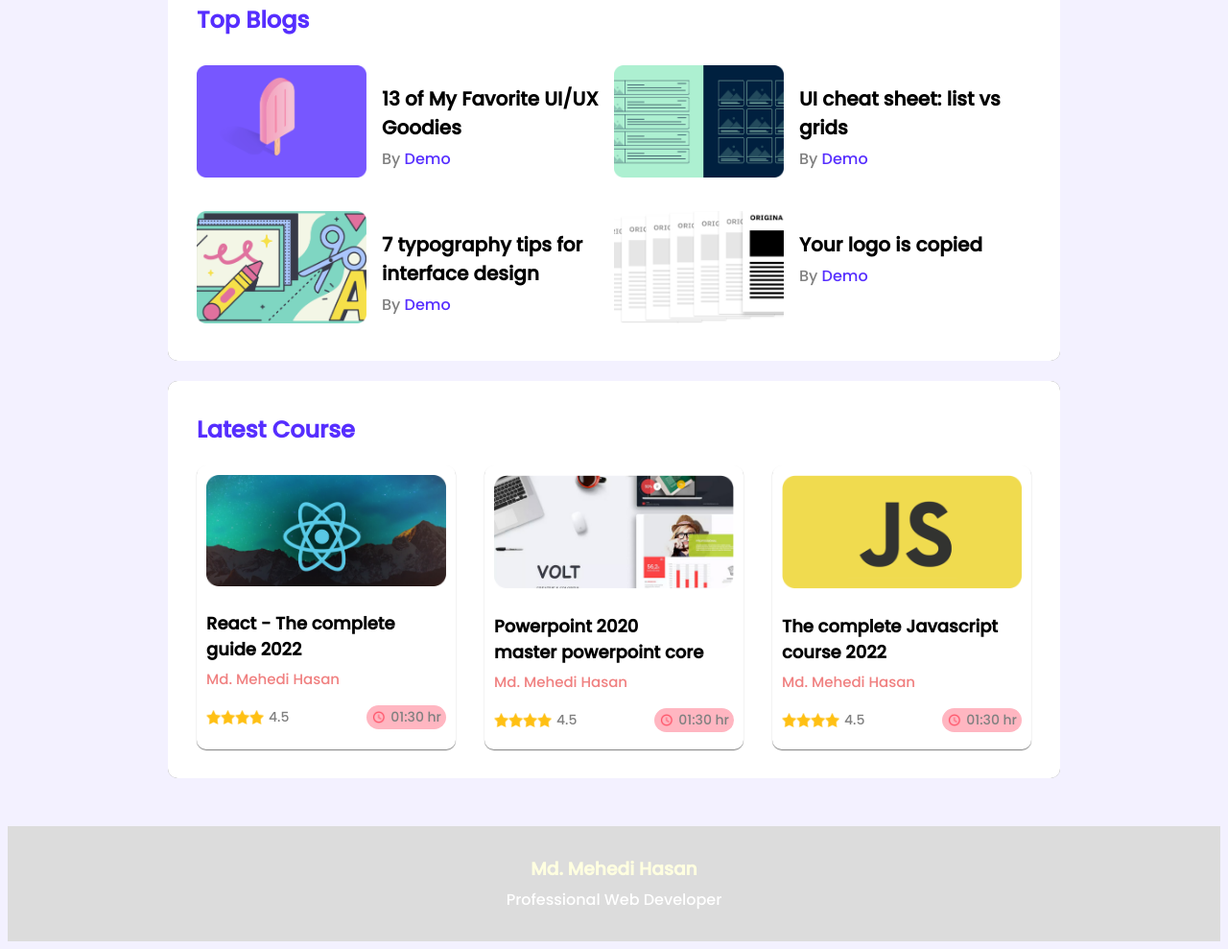
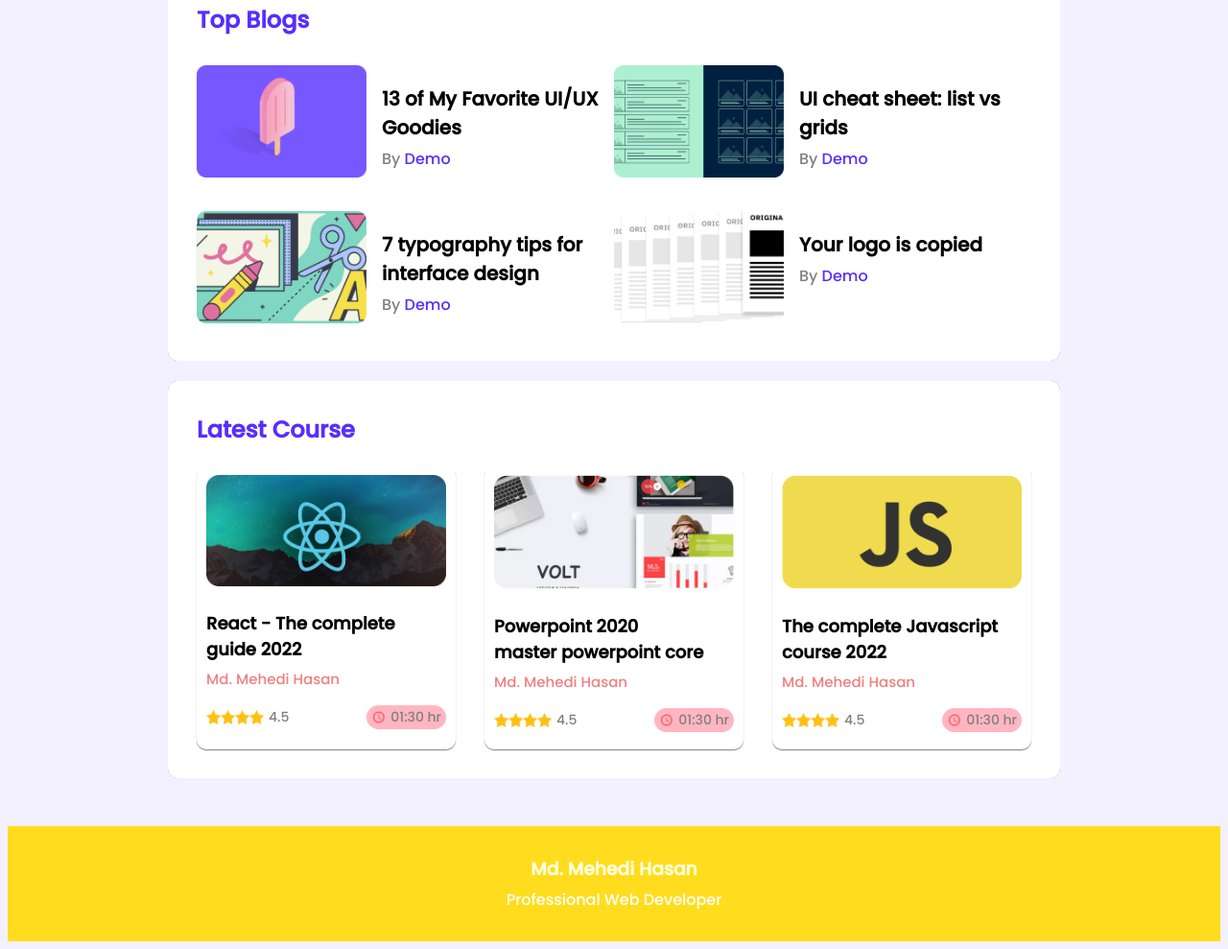
Before and after one commit to mehedy201/Demo_Project, a plain HTML site: page index.html in a window 1280 px wide. Shown: the part 373-1362 px from the top of the page at 96% size. Drawn offline with Linux system fonts and the light colour scheme.

Commit message:
change color

```diff
--- a/css/style.css
+++ b/css/style.css
@@ -160,7 +160,7 @@ main{
 /* ------------- footer Start ------------- */
 footer{
     height: 120px;
-    background-color: gainsboro;
+    background-color: rgb(255, 221, 30);
 }
 footer h3{
     padding-top: 30px;
```
